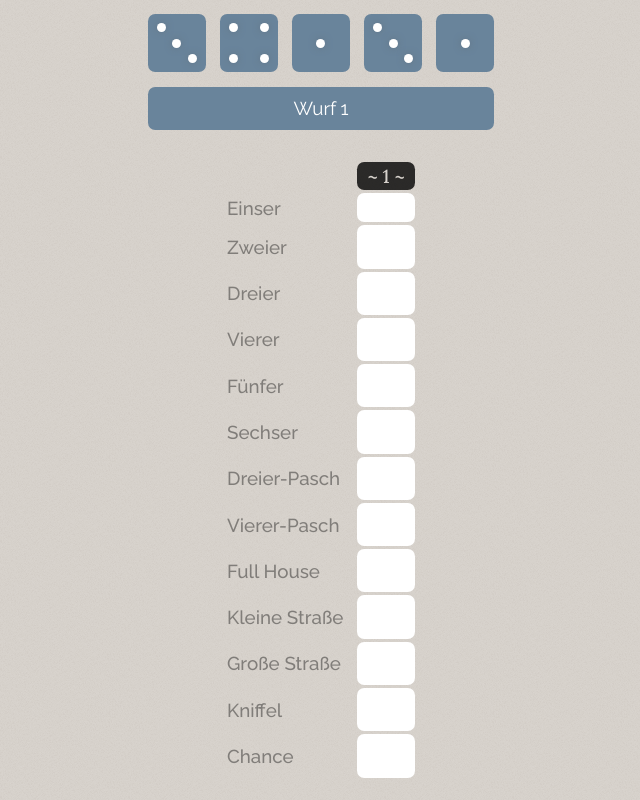
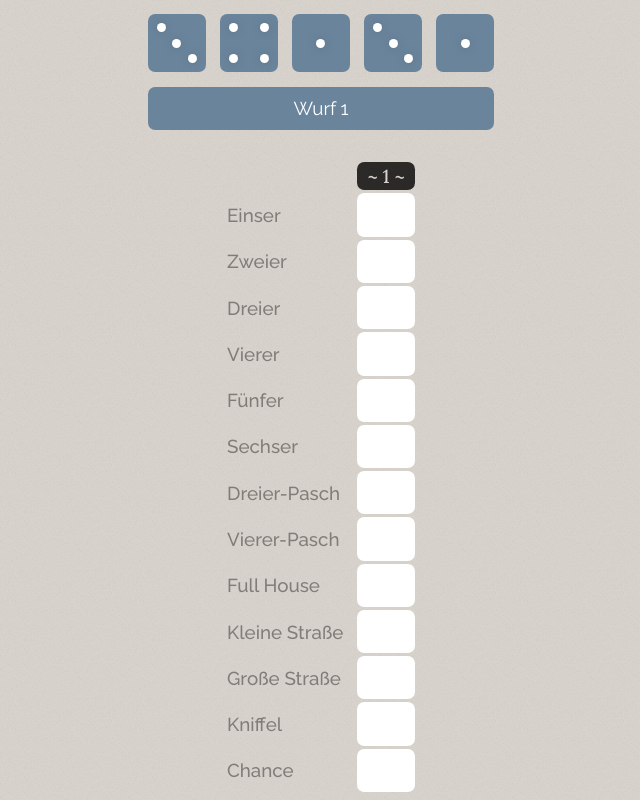
Before and after one commit to pdikmann/kniffel-react, a React (Create React App) app: page / in a window 1280 px wide. Shown: the top 800 px of the page, without its empty margins (319-959 px from the left). Built offline with nearby package versions, Linux system fonts and the light colour scheme.

Commit message:
fix wrong height on first table rows

```diff
--- a/src/Components/ScoreRow.css
+++ b/src/Components/ScoreRow.css
@@ -3,7 +3,7 @@
   cursor: default;
 }
 
-#scoreboard tr:first-child {
+#scoreboard thead tr {
   height: var(--unit);
 }
 
```
